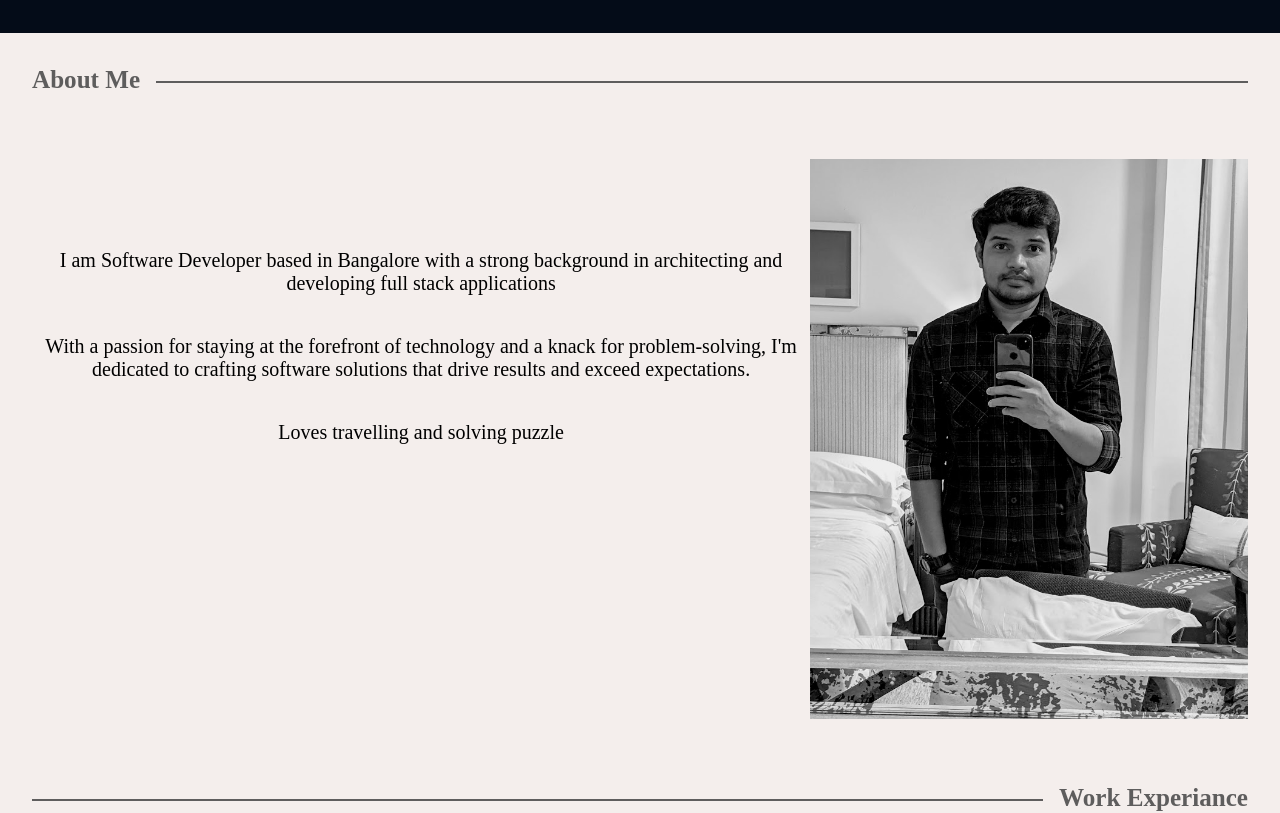
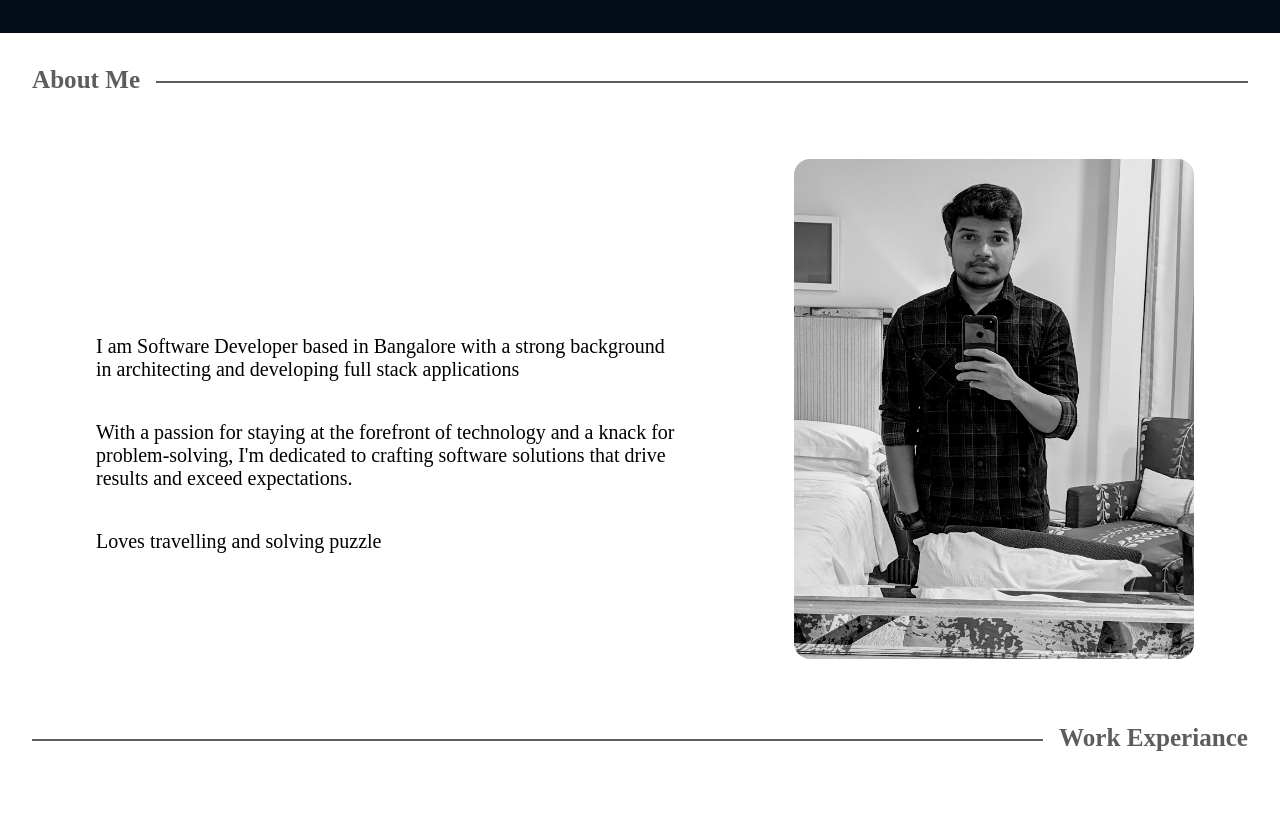
Before and after one commit to shanaulhaque/shaan-portfolio, a React (Create React App) app: page / in a window 1280 px wide. Shown: the part 700-1513 px from the top of the page. Built offline with nearby package versions, Linux system fonts and the light colour scheme.

Commit message:
fixing design

```diff
--- a/src/container/Data.js
+++ b/src/container/Data.js
@@ -94,7 +94,7 @@ export const achievements = [
         image:  award,
         position: "State finalist",
         event: "Aspirations2020 | 2013-2014",
-        detail: "Programming Contest 2013-2014 under Infosys Campus Connect Program"
+        detail: "Programming Contest under Infosys Campus Connect Program"
     },
     {
         image:  firstPrize,
@@ -118,7 +118,7 @@ export const achievements = [
         image:  secondPrize,
         position: "2nd",
         event: "CodeZen C | 2012",
-        detail: "Programming Contest) event in Sankalp the annual National level Techno-Management fest of NIST."
+        detail: "Programming Contest event in Sankalp the annual National level Techno-Management fest of NIST."
     }
 
 ]
--- a/src/container/about/about.css
+++ b/src/container/about/about.css
@@ -12,26 +12,31 @@
     background-color: var(--color-bg-light);
     display: flex;
     flex-direction: row-reverse;
-    justify-content: center;
+    justify-content: space-around;
+    align-items: center;
 }
 
 .about_me-content-image {
-    width: 30rem;
-    height: 35rem;
+    width: 400px;
+    height: 500px;
+
 }
 
 .about_me-content-image img{
     width: 100%;
     height: 100%;
+    border-radius: 1rem;
 }
 
 .about_me-content-description {
-    width: 70%;
+    max-width: 600px;
+    max-height: 600px;
     padding: 70px 10px 0 10px;
     text-align: center;
 }
 
 .about_me-content-description p{
+    text-align: left;
     padding: 20px 0;
     font-size: 20px;
     position: relative;
@@ -58,6 +63,9 @@
         padding: 2rem;
         flex-direction: column-reverse;
     }
+    .about_me-content-description p{
+        text-align: center;
+    }
     .about_me-content-image img{
         width: 100%;
         height: 100%;
@@ -73,14 +81,9 @@
     .about_me-content-image{
         width: 400px;
         height: 500px;
-        display: flex;
-        justify-content: center;
-        align-items: center;
+
     }
 
-    .about_me-content-image{
-        margin: auto;
-    }
 
 }
 
@@ -89,6 +92,10 @@
         padding-left: 1rem;
         padding-right: 1rem;
         flex-direction: column-reverse;
+    }
+
+    .about_me-content-description p{
+        text-align: center;
     }
 
     .about_me-content-image{
--- a/src/container/achivements/achivement_detail.css
+++ b/src/container/achivements/achivement_detail.css
@@ -1,7 +1,7 @@
 .achievement_detail-container_article {
   width: 100%;
   height: 100%;
-  border-radius: 2rem;
+  border-radius: 1rem;
   object-fit: cover;
   display: flex;
   flex-direction: column;
@@ -11,8 +11,8 @@
 .achievement_detail-container_article-image {
   width: 100%;
   height: 50%;
-  border-top-left-radius: 2rem;
-  border-top-right-radius: 2rem;
+  border-top-left-radius: 1rem;
+  border-top-right-radius: 1rem;
   background: var(--color-bg);
 }
 
@@ -31,7 +31,7 @@
 
 .achievement_detail-container_article-content p {
   font-family: var(--font-family);
-  font-size: 16px;
+  font-size: 16.2px;
   text-align: center;
   line-height: 35px;
   color: #fff;
--- a/src/container/education/education.css
+++ b/src/container/education/education.css
@@ -46,6 +46,7 @@
 .education_content-image img{
     width: 450px;
     height: 400px;
+    border-radius: 1rem;
 }
 
 .education_content-detail-line {
--- a/src/container/header/profile_header.css
+++ b/src/container/header/profile_header.css
@@ -50,6 +50,9 @@
   .profile__header-content {
       margin: 0 0 3rem;
   }
+  .profile__header-content h1 {
+    font-size: 54px;
+  }
 }
 
 @media screen and (max-width: 650px) {
--- a/src/index.css
+++ b/src/index.css
@@ -13,5 +13,5 @@
   --color-subtext: #FF8A71;
   --primary: #6a59ff;
   --white: #ffffff;
-  --color-bg-light: #f4eeec;
+  --color-bg-light: #ffffff;
 }
```
